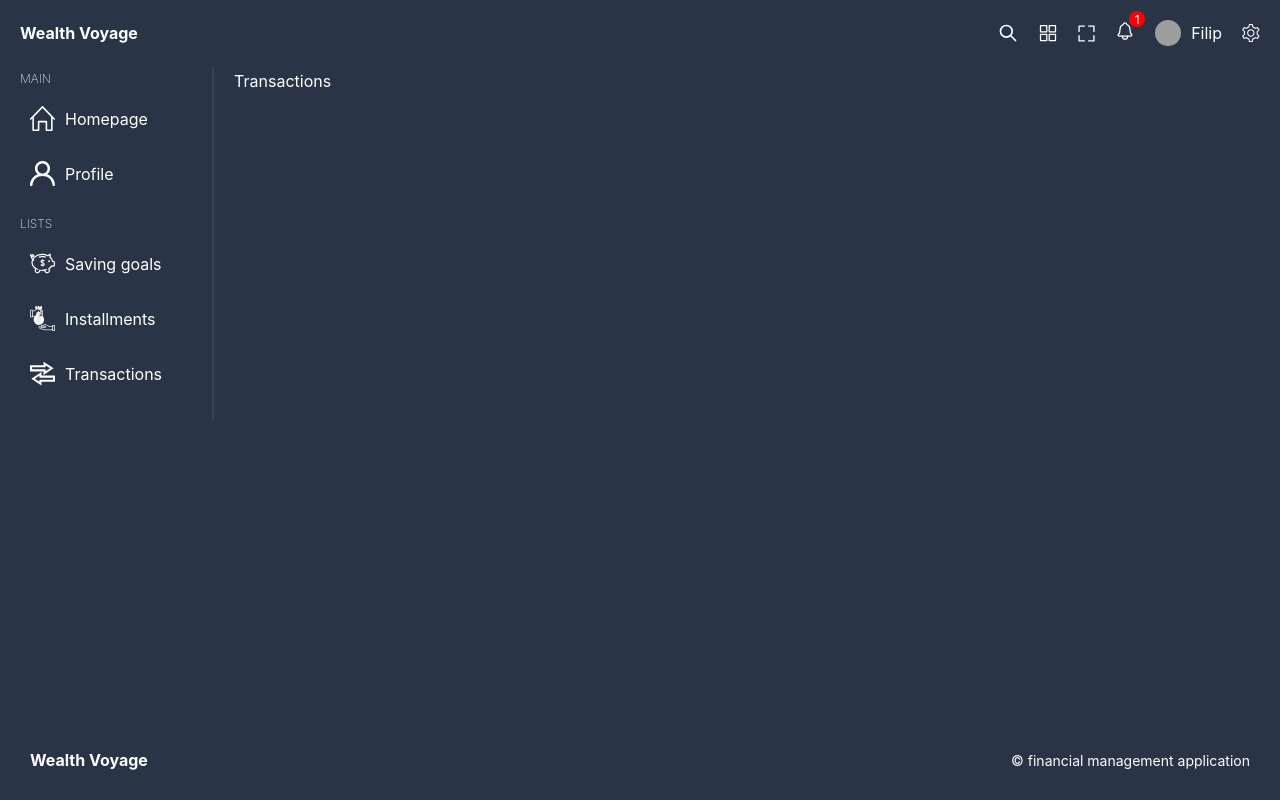
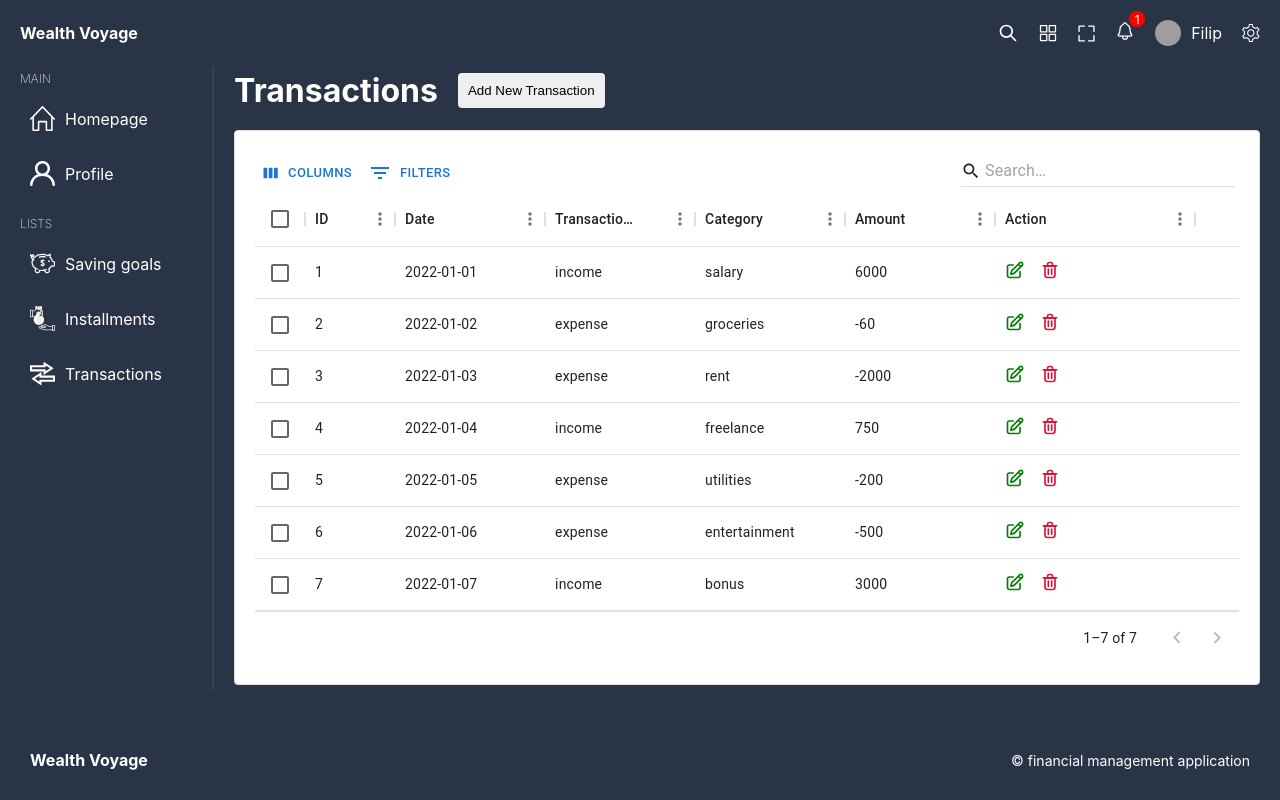
Before and after one commit to Filip-Politowski/WealthVoyage, a React (Create React App) app in the folder WealthVoyage-frontend-02/wealth-voyage/: page /transactions in a window 1280 px wide. Built offline with nearby package versions, Linux system fonts and the light colour scheme; grey boxes are pictures that could not be loaded.

Commit message:
Added transaction page template

```diff
--- a/WealthVoyage-frontend-02/wealth-voyage/src/components/dataTable/DataTable.tsx
+++ b/WealthVoyage-frontend-02/wealth-voyage/src/components/dataTable/DataTable.tsx
@@ -60,6 +60,8 @@ const DataTable = (props: Props) => {
         checkboxSelection
         disableRowSelectionOnClick
         disableDensitySelector
+
+
       />
     </div>
   );
--- a/WealthVoyage-frontend-02/wealth-voyage/src/data.ts
+++ b/WealthVoyage-frontend-02/wealth-voyage/src/data.ts
@@ -53,14 +53,14 @@ export const lastTransactions = [
   },
   {
     id: 2,
-    amount: 60,
+    amount: -60,
     transactionType: "expense",
     category: "groceries",
     date: "2022-01-02",
   },
   {
     id: 3,
-    amount: 2000,
+    amount: -2000,
     transactionType: "expense",
     category: "rent",
     date: "2022-01-03",
@@ -74,14 +74,14 @@ export const lastTransactions = [
   },
   {
     id: 5,
-    amount: 200,
+    amount: -200,
     transactionType: "expense",
     category: "utilities",
     date: "2022-01-05",
   },
   {
     id: 6,
-    amount: 500,
+    amount: -500,
     transactionType: "expense",
     category: "entertainment",
     date: "2022-01-06",
--- a/WealthVoyage-frontend-02/wealth-voyage/src/pages/installments/installments.scss
+++ b/WealthVoyage-frontend-02/wealth-voyage/src/pages/installments/installments.scss
@@ -5,8 +5,14 @@
     gap: 20px;
     margin-bottom: 20px;
     button {
-      padding: 5px;
+      padding: 10px;
       cursor: pointer;
+      border: none;
+      border-radius: 4px;
+    }
+    button:hover {
+      background-color: rgba(237, 233, 233, 0.79);
+      transform: translateY(1px);
     }
   }
 }
--- a/WealthVoyage-frontend-02/wealth-voyage/src/pages/transactions/Transactions.tsx
+++ b/WealthVoyage-frontend-02/wealth-voyage/src/pages/transactions/Transactions.tsx
@@ -1,12 +1,61 @@
-import React from 'react'
+import React, { useState } from 'react'
 import "./transactions.scss"
+import DataTable from '../../components/dataTable/DataTable';
+import Add from '../../components/add/Add';
+import { GridColDef } from '@mui/x-data-grid';
+import { lastTransactions } from '../../data';
+
+
+const columns: GridColDef[] = [
+  { field: "id", headerName: "ID", width: 90 },
+  {
+    field: "date",
+    headerName: "Date",
+    type: "string",
+    width: 150,
+    editable: false,
+  },
+  {
+    field: "transactionType",
+    headerName: "Transaction type",
+    type: "string",
+    width: 150,
+    editable: false,
+  },
+  {
+    field: "category",
+    headerName: "Category",
+    type: "string",
+    width: 150,
+    editable: false,
+  },
+  {
+    field: "amount",
+    headerName: "Amount",
+    type: "string",
+    width: 150,
+    editable: false,
+  },
+];
 
 const Transactions = () => {
+
+const [open, setOpen] = useState(false);
+
   return (
-    <div className='transactions'>
-      Transactions
+    <div className="transactions">
+      <div className="info">
+        <h1>Transactions</h1>
+        <button onClick={() => setOpen(true)}>Add New Transaction</button>
+      </div>
+      <DataTable
+        slug={"transactions"}
+        columns={columns}
+        rows={lastTransactions}
+      />
+      {open && <Add setOpen={setOpen} columns={columns} slug="Transaction" />}
     </div>
-  )
+  );
 }
 
 export default Transactions
--- a/WealthVoyage-frontend-02/wealth-voyage/src/pages/transactions/transactions.scss
+++ b/WealthVoyage-frontend-02/wealth-voyage/src/pages/transactions/transactions.scss
@@ -1,3 +1,21 @@
-.transactions{
+.transactions {
+
+  .info {
+    display: flex;
+    align-items: center;
+    gap: 20px;
+    margin-bottom: 20px;
+    button {
+      padding: 10px;
+      cursor: pointer;
+      border: none;
+      border-radius: 4px;
+    }
+    button:hover {
+      background-color: rgba(237, 233, 233, 0.79);
+      transform: translateY(1px);
+    }
+  }
+
 
 }
```
